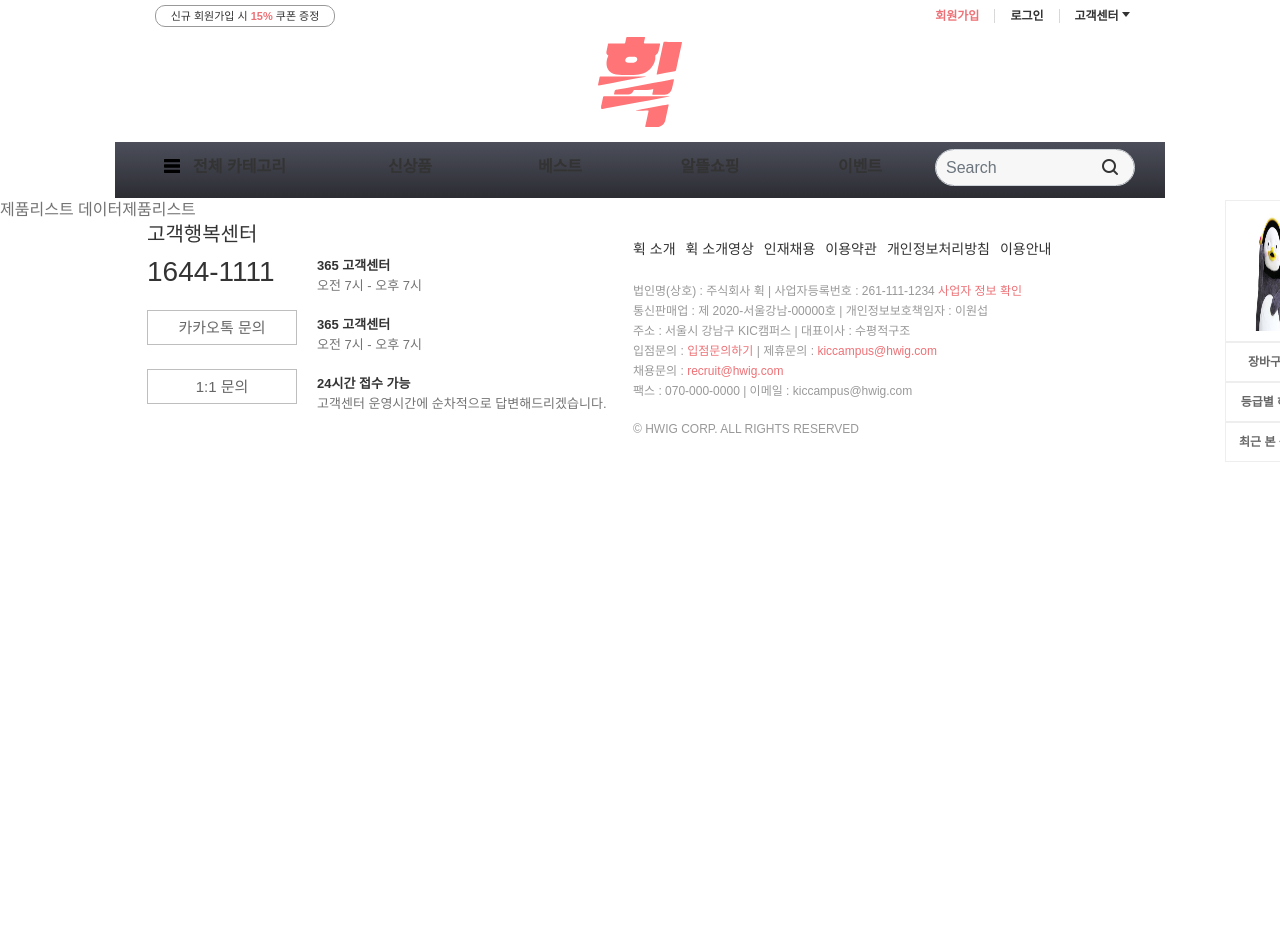
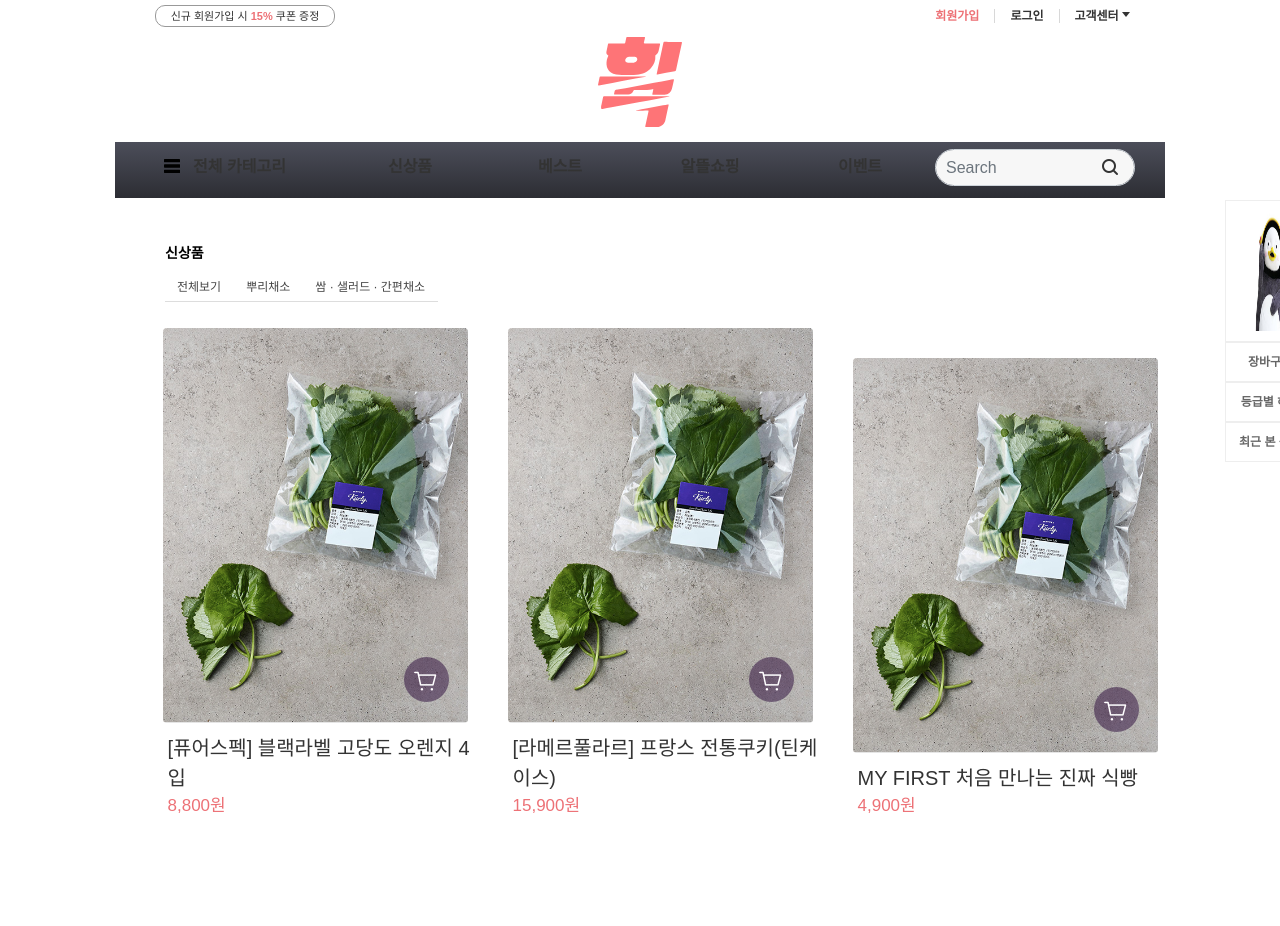
Before and after one commit to ha0git/HwigProject, a React (Create React App) app in the folder hwigproject-fe/: page /shop in a window 1280 px wide. Shown: the top 926 px of the page. Before the commit the page ends 800 px from the top, so only its background shows below. Built offline with nearby package versions, Linux system fonts and the light colour scheme.

Commit message:
productlist

```diff
--- a/hwigproject-fe/package.json
+++ b/hwigproject-fe/package.json
@@ -7,6 +7,7 @@
     "@testing-library/react": "^9.3.2",
     "@testing-library/user-event": "^7.1.2",
     "bootstrap": "^4.4.1",
+    "jquery": "^3.4.1",
     "query-string": "^6.11.1",
     "react": "^16.13.0",
     "react-bootstrap": "^1.0.0-beta.17",
--- a/hwigproject-fe/src/Containers/ProductListPage.js
+++ b/hwigproject-fe/src/Containers/ProductListPage.js
@@ -1,11 +1,65 @@
-import React from 'react'
+import React, {useState, useEffect} from 'react'
+import {Spinner} from 'react-bootstrap'
 import ProductList from '../ProductComponents/ProductList'
+import product_img from '../images/product1.png'
 
 export default function ProductListPage() {
+    const [productItems, setProductItems] = useState(null)
+
+    if(productItems === null){
+        setProductItems({
+        category:[
+                {
+                    name:"전체보기"
+                },
+                {
+                    name:"뿌리채소"
+                },
+                {
+                    name:"쌈 · 샐러드 · 간편채소"
+                }
+        ],
+        product: [
+            {
+                img:product_img,
+                title:"[퓨어스펙] 블랙라벨 고당도 오렌지 4입",
+                price:"8,800원"
+            },
+            {
+                img:product_img,
+                title:"[라메르풀라르] 프랑스 전통쿠키(틴케이스)",
+                price:"15,900원"
+            },
+            {
+                img:product_img,
+                title:"MY FIRST 처음 만나는 진짜 식빵",
+                price:"4,900원"
+            },
+            {
+                img:product_img,
+                title:"[My little recipe] 안동에서 올라온 전통찜닭 대용량(3~4안용)",
+                price:"23500원"
+            },
+            {
+                img:product_img,
+                title:"[My little recipe] 안동에서 올라온 전통찜닭 대용량(3~4안용)",
+                price:"23500원"
+            },
+            {
+                img:product_img,
+                title:"[My little recipe] 안동에서 올라온 전통찜닭 대용량(3~4안용)",
+                price:"23500원"
+            }
+        ]})
+    }
+    useEffect(()=>{
+
+    })
+
+
     return (
         <>
-            제품리스트 데이터
-            <ProductList/>
+          {productItems ? <ProductList productItems={productItems}/> :  <Spinner animation="border" variant="danger" />}
         </>
     )
 }
--- /dev/null
+++ b/hwigproject-fe/src/ProductComponents/ProductList.css
@@ -0,0 +1,79 @@
+.product-list-body{
+    text-align: center;
+    width:1050px;
+    margin:0px auto;
+}
+
+.product-title{
+    font-weight: bolder;
+    color: #000000;
+    text-align: left;
+    font-size: 14px;
+    margin-left: 50px;
+    margin-top: 45px;
+}
+
+.product{
+    width: 305px;
+    height: 530px;
+    display: inline-block;
+    margin:20px
+}
+
+.product-list-img{
+    width: 305px;
+    margin: 10px;
+}
+
+.product-category-container{
+    text-align: left;
+    margin-top: 10px;
+    margin-left: 50px;
+}
+
+.product-category{
+    font-size: 12px;
+    padding: 0px 13px 7px 12px;
+    border-bottom: 1px solid #ddd;
+}
+
+.product-category:active{
+    border-bottom: 1px solid #ed7176;
+}
+
+.product-category-button{
+    color:#454545;
+}
+
+.product-category-button:hover{
+    color:#ed7176;
+}
+
+.product-category:hover{
+    color:#ed7176;
+    text-decoration: none;
+}
+
+.product-category:focus{
+    color:#ed7176;
+}
+
+.product-text-margin{
+    width: 305px;
+    font-size: 20px;
+    text-align: left;
+    margin-left:25px;
+    color: #333333;
+}
+
+.product-text-link{
+    width: 305px;
+    font-size: 20px;
+}
+
+.product-text-price{
+    font-size: 17px;
+    text-align: left;
+    margin-left:25px;
+    color:#ed7176;
+}
--- a/hwigproject-fe/src/ProductComponents/ProductList.js
+++ b/hwigproject-fe/src/ProductComponents/ProductList.js
@@ -1,9 +1,52 @@
 import React from 'react'
+import {Container, Row, Col, Image, Button} from 'react-bootstrap'
+import jQuery from "jquery";
+import {Link} from 'react-router-dom'
+import './ProductList.css'
 
-export default function ProductList() {
+export default function ProductList(props) {
+    window.$ = window.jQuery = jQuery;
+    window.$(document).ready(function(){
+        window.$(".product-category").hover(function(){
+            window.$(".product-category").slideDown(3000)
+        })
+    })
+
+    const productList = props.productItems.product
+    const getProducts = productList.map((product,index)=>
+      <div className="product" key={index}>
+          <Link className="product-list-img" to="/">
+              <Image className="product-list-img" src={product.img} rounded />
+          </Link>
+          <Link className="producet-text-link" to="/">
+                <div className="product-text-margin">{product.title}</div>
+          </Link>
+          <div className="product-text-price">{product.price}</div>
+      </div>
+    )
+
+    const categories = props.productItems.category
+    const getCategories = categories.map((category, index)=>
+        <Link className="product-category" to="/category" key={index}>
+            <Link className="product-category-button">{category.name}</Link>
+        </Link>
+    )
     return (
         <>
-            제품리스트
+                <div className="product-list-body">
+                    <div>
+                        <p className="product-title">신상품</p>
+                    </div>
+                    <nav className="product-category-container">
+                        {getCategories}
+                        <hr/>
+                    </nav>
+                    <div>
+                        <div>
+                            {getProducts}
+                        </div>
+                    </div>
+                </div>
         </>
     )
 }
```
Also changed, not shown: hwigproject-fe/src/images/product1.png (added), 1 other file (tests, documents, lock files or other folders).
